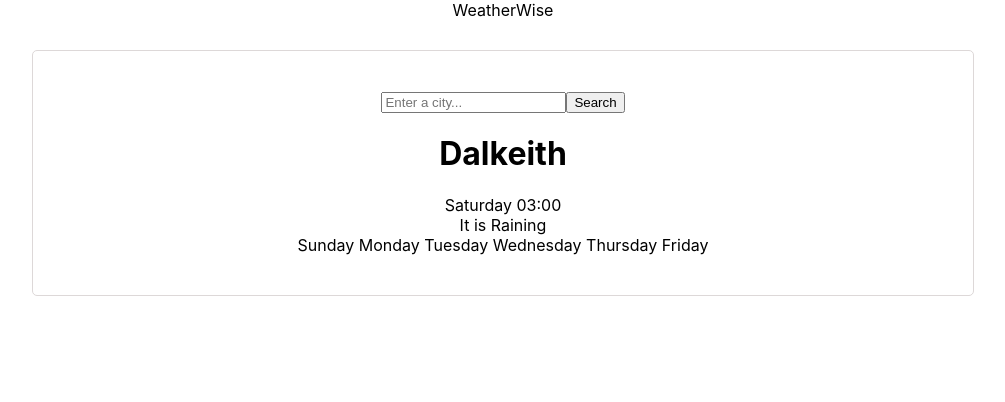
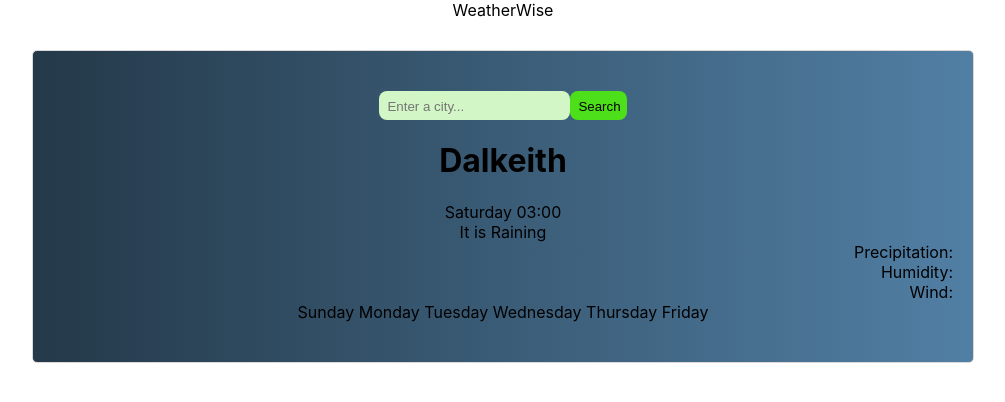
Before and after one commit to elicodes89/weather-app, a React (Create React App) app: page / in a window 1280 px wide. Shown: the top 402 px of the page, without its empty margins (137-1142 px from the left). Built offline with nearby package versions, Linux system fonts and the light colour scheme.

Commit message:
CSS changes

```diff
--- a/src/Weather.css
+++ b/src/Weather.css
@@ -6,4 +6,28 @@
   margin: 30px auto;
   max-width: 900px;
   border-radius: 5px;
+  background-image: linear-gradient(to right, #243949 0%, #517fa4 100%);
 }
+
+.form-control {
+  border: 10px;
+  border-radius: 8px;
+  color: black;
+  background: #d2f6c5;
+  padding: 8px 6px 6px 8px;
+}
+
+.btn {
+  border: 10px;
+  border-radius: 8px;
+  color: black;
+  background: #4ddf19;
+  padding: 8px 6px 6px 8px;
+}
+
+.description {
+  text-align: right;
+}
+
+.row {
+}
--- a/src/Weather.js
+++ b/src/Weather.js
@@ -14,7 +14,13 @@ export default function Weather() {
 	   <h1>Dalkeith</h1>
 
 		   Saturday 03:00 <br></br>
-		   It is Raining
+		   It is Raining <br></br>
+		   <div className= "description">
+		   Precipitation: <br></br>
+		   Humidity: <br></br>
+		   Wind: <br></br>
+		      </div>
+
 
    <div className="row">
 	   <div className="col-6">
```
